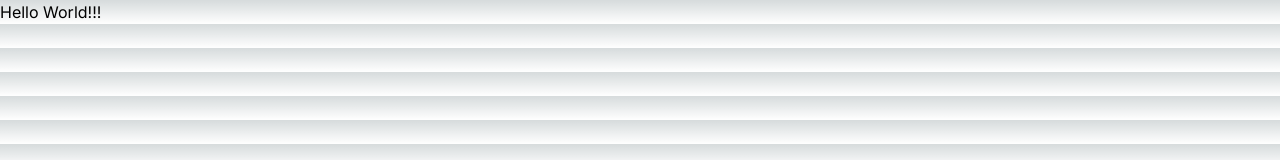
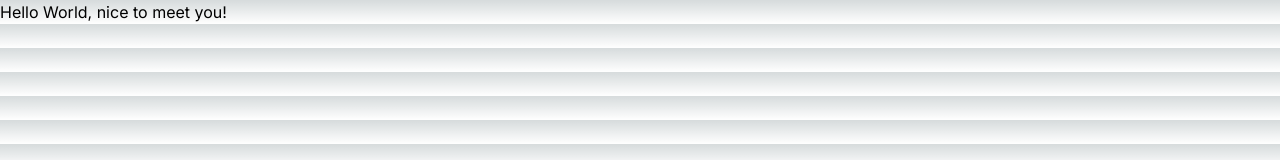
Before and after one commit to steinbergpeter/guillaume-two, a Next.js app: page / in a window 1280 px wide. Shown: the top 160 px of the page. Built offline with nearby package versions, Linux system fonts and the light colour scheme.

Commit message:
nice to meet you

```diff
--- a/src/app/page.tsx
+++ b/src/app/page.tsx
@@ -1,7 +1,7 @@
 export default function Home() {
     return (
         <main className="">
-           Hello World!!!
+           Hello World, nice to meet you!
         </main>
     )
 }
```
